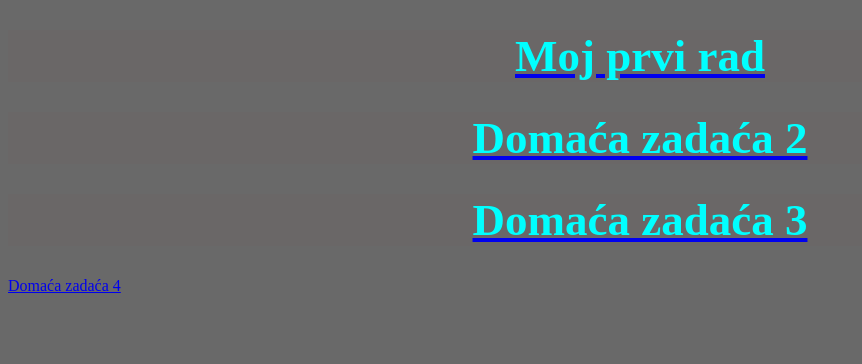
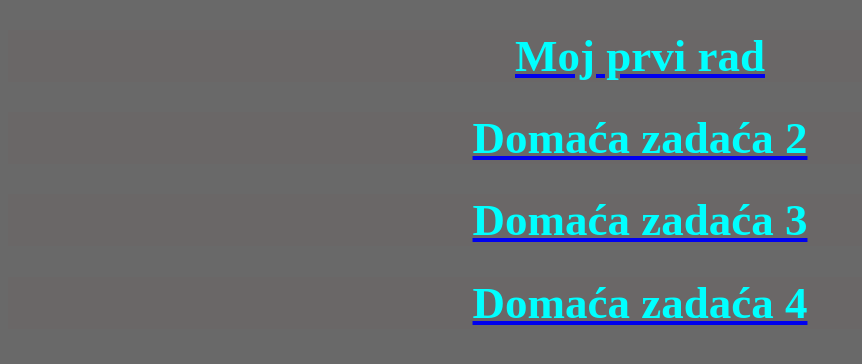
Before and after one commit to Dita93/algebra_vjezbe, a plain HTML site: page index.html in a window 1280 px wide. Shown: the whole page, without its empty margins (0-862 px from the left). Drawn offline with Linux system fonts and the light colour scheme.

Commit message:
vjezba za ispit

```diff
--- a/index.html
+++ b/index.html
@@ -11,6 +11,8 @@
     <a href="./domaća zadaća 1.html"><h1>Moj prvi rad</h1></a>
     <a href="./domaća zadaća 2.html"><h1>Domaća zadaća 2</h1></a>
     <a href="./domaća zadaća 3.html"><h1>Domaća zadaća 3</h1></a>
-    <a href="./domaća zadaća 4-parcijalni ispit.html">Domaća zadaća 4</a>
+    <a href="./domaća zadaća 4-parcijalni ispit.html"
+      ><h1>Domaća zadaća 4</h1></a
+    >
   </body>
 </html>
```
